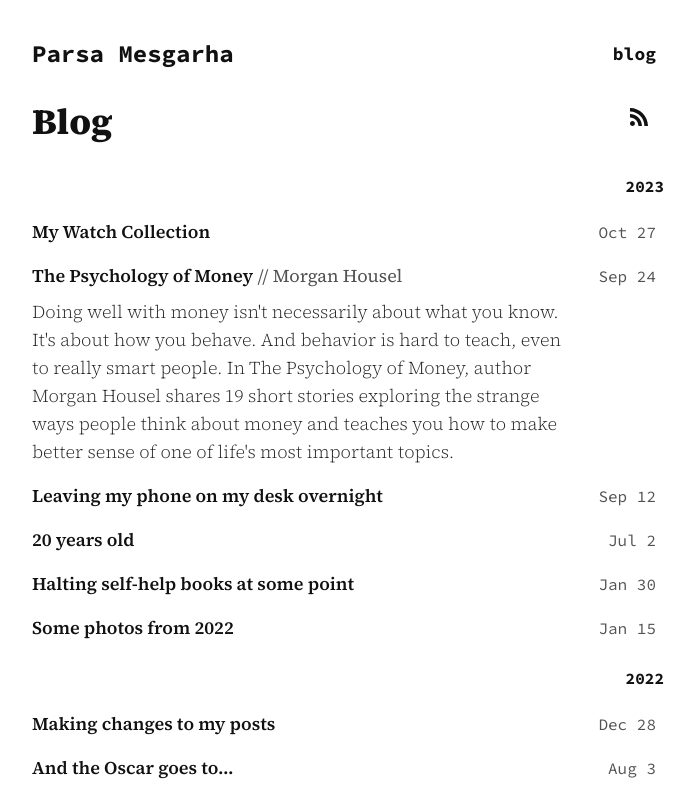
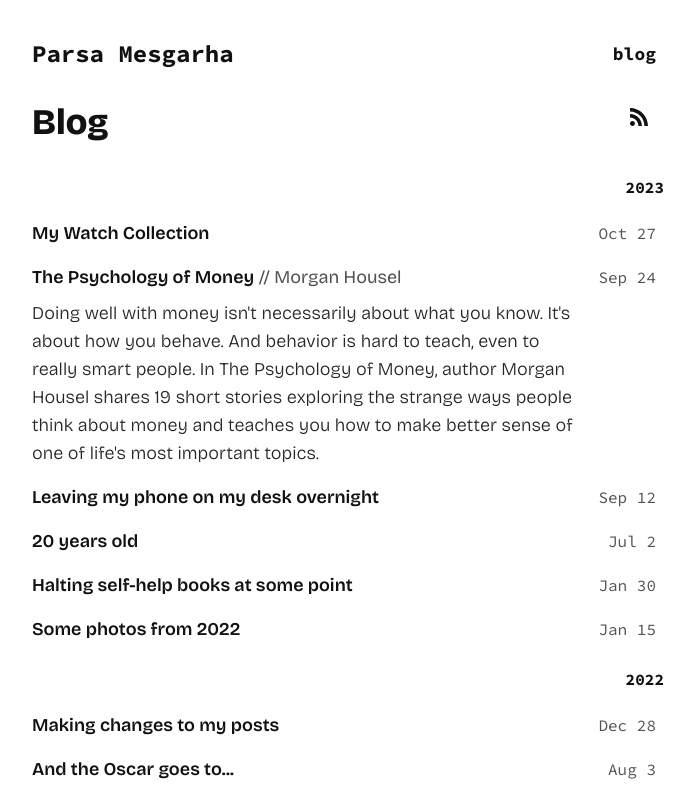
Before and after one commit to pzrsa/parsam.io, a Next.js app: page /blog in a window 1280 px wide. Shown: the top 800 px of the page, without its empty margins (296-991 px from the left). Built offline with nearby package versions, Linux system fonts and the light colour scheme.

Commit message:
update font to bricolage

```diff
--- a/components/Layout.tsx
+++ b/components/Layout.tsx
@@ -10,7 +10,7 @@ import {
   SiLinkedin,
   SiTwitter,
 } from "react-icons/si";
-import { FONT_SOURCE_CODE_PRO, FONT_SOURCE_SERIF } from "../lib/constants";
+import { FONT_BRICOLAGE, FONT_SOURCE_CODE_PRO } from "../lib/constants";
 
 const Layout: React.FC<{ children: React.ReactNode }> = ({ children }) => {
   const router = useRouter();
@@ -22,7 +22,7 @@ const Layout: React.FC<{ children: React.ReactNode }> = ({ children }) => {
   const image = "/images/me.jpg";
 
   return (
-    <div className={`max-w-2xl mx-auto my-8 ${FONT_SOURCE_SERIF.className}`}>
+    <div className={`max-w-2xl mx-auto my-8 ${FONT_BRICOLAGE.className}`}>
       <Head>
         <meta name="robots" content="all" />
         <meta content={description} name="description" />
--- a/lib/constants.ts
+++ b/lib/constants.ts
@@ -1,4 +1,4 @@
-import { Source_Code_Pro, Source_Serif_4 } from "next/font/google";
+import { Bricolage_Grotesque, Source_Code_Pro } from "next/font/google";
 import path from "path";
 
 export const POSTS_DIRECTORY = path.join(process.cwd(), "posts");
@@ -6,6 +6,6 @@ export const FEED_PATH = "./public/feed.atom";
 export const FONT_SOURCE_CODE_PRO = Source_Code_Pro({
   subsets: ["latin"],
 });
-export const FONT_SOURCE_SERIF = Source_Serif_4({
+export const FONT_BRICOLAGE = Bricolage_Grotesque({
   subsets: ["latin"],
 });
--- a/pages/_document.tsx
+++ b/pages/_document.tsx
@@ -1,5 +1,4 @@
 import Document, { Head, Html, Main, NextScript } from "next/document";
-import { FONT_SOURCE_SERIF } from "../lib/constants";
 
 export default class ParsaDocument extends Document {
   render() {
```
Also changed, not shown: pages/index.tsx (+3 -4 lines).
